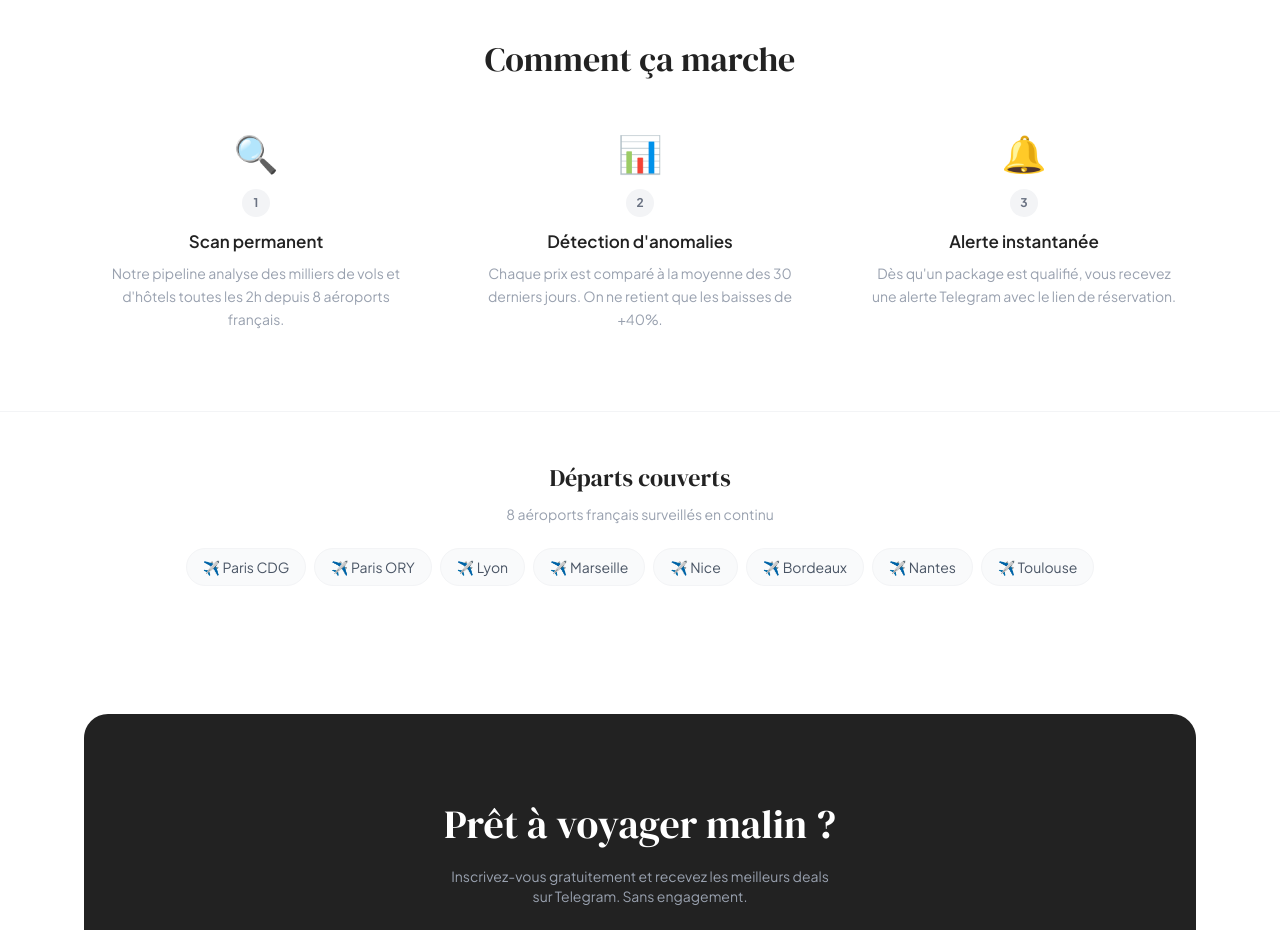
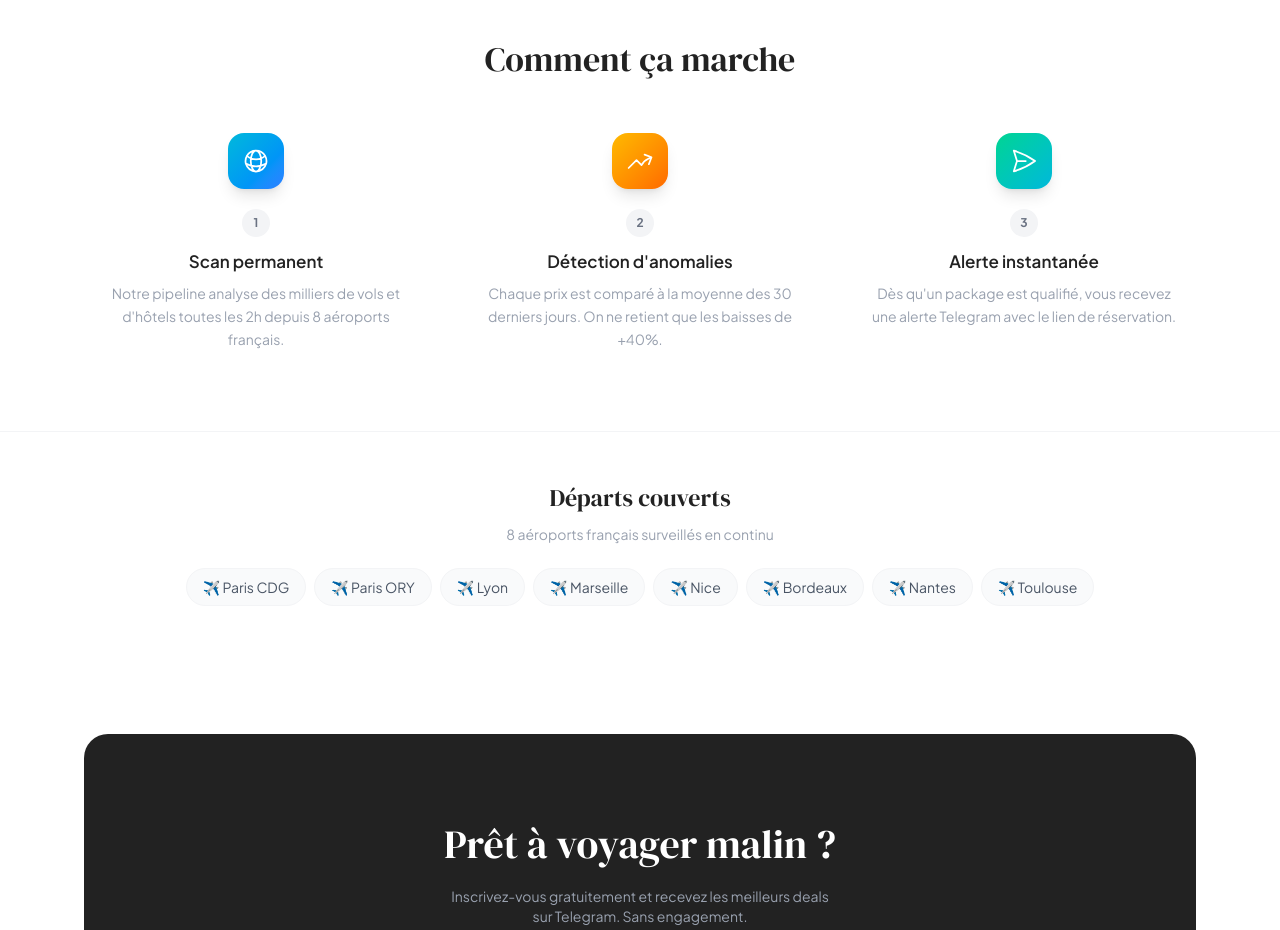
Before and after one commit to pachasandco/globagenius, a Next.js app in the folder frontend/: page / in a window 1280 px wide. Shown: the part 1300-2230 px from the top of the page. Built offline with nearby package versions, Linux system fonts and the light colour scheme.

Commit message:
fix: replace emoji icons with modern SVG gradient icons on landing

```diff
--- a/frontend/src/app/page.tsx
+++ b/frontend/src/app/page.tsx
@@ -172,9 +172,39 @@ export default function Landing() {
 
           <div className="grid md:grid-cols-3 gap-10">
             {[
-              { n: "1", icon: "🔍", t: "Scan permanent", d: "Notre pipeline analyse des milliers de vols et d'hôtels toutes les 2h depuis 8 aéroports français." },
-              { n: "2", icon: "📊", t: "Détection d'anomalies", d: "Chaque prix est comparé à la moyenne des 30 derniers jours. On ne retient que les baisses de +40%." },
-              { n: "3", icon: "🔔", t: "Alerte instantanée", d: "Dès qu'un package est qualifié, vous recevez une alerte Telegram avec le lien de réservation." },
+              {
+                n: "1",
+                t: "Scan permanent",
+                d: "Notre pipeline analyse des milliers de vols et d'hôtels toutes les 2h depuis 8 aéroports français.",
+                icon: (
+                  <svg className="w-7 h-7" fill="none" viewBox="0 0 24 24" stroke="currentColor" strokeWidth={1.5}>
+                    <path strokeLinecap="round" strokeLinejoin="round" d="M12 21a9.004 9.004 0 008.716-6.747M12 21a9.004 9.004 0 01-8.716-6.747M12 21c2.485 0 4.5-4.03 4.5-9S14.485 3 12 3m0 18c-2.485 0-4.5-4.03-4.5-9S9.515 3 12 3m0 0a8.997 8.997 0 017.843 4.582M12 3a8.997 8.997 0 00-7.843 4.582m15.686 0A11.953 11.953 0 0112 10.5c-2.998 0-5.74-1.1-7.843-2.918m15.686 0A8.959 8.959 0 0121 12c0 .778-.099 1.533-.284 2.253m0 0A17.919 17.919 0 0112 16.5a17.92 17.92 0 01-8.716-2.247m0 0A8.966 8.966 0 013 12c0-1.777.515-3.435 1.404-4.832" />
+                  </svg>
+                ),
+                color: "from-cyan-500 to-blue-500",
+              },
+              {
+                n: "2",
+                t: "Détection d'anomalies",
+                d: "Chaque prix est comparé à la moyenne des 30 derniers jours. On ne retient que les baisses de +40%.",
+                icon: (
+                  <svg className="w-7 h-7" fill="none" viewBox="0 0 24 24" stroke="currentColor" strokeWidth={1.5}>
+                    <path strokeLinecap="round" strokeLinejoin="round" d="M2.25 18L9 11.25l4.306 4.307a11.95 11.95 0 015.814-5.519l2.74-1.22m0 0l-5.94-2.28m5.94 2.28l-2.28 5.941" />
+                  </svg>
+                ),
+                color: "from-amber-400 to-orange-500",
+              },
+              {
+                n: "3",
+                t: "Alerte instantanée",
+                d: "Dès qu'un package est qualifié, vous recevez une alerte Telegram avec le lien de réservation.",
+                icon: (
+                  <svg className="w-7 h-7" fill="none" viewBox="0 0 24 24" stroke="currentColor" strokeWidth={1.5}>
+                    <path strokeLinecap="round" strokeLinejoin="round" d="M6 12L3.269 3.126A59.768 59.768 0 0121.485 12 59.77 59.77 0 013.27 20.876L5.999 12zm0 0h7.5" />
+                  </svg>
+                ),
+                color: "from-emerald-400 to-cyan-500",
+              },
             ].map((s, i) => (
               <motion.div
                 key={s.n}
@@ -184,7 +214,9 @@ export default function Landing() {
                 transition={{ delay: i * 0.1 }}
                 className="text-center"
               >
-                <div className="text-4xl mb-4">{s.icon}</div>
+                <div className={`w-14 h-14 rounded-2xl bg-gradient-to-br ${s.color} flex items-center justify-center text-white mx-auto mb-5 shadow-lg`}>
+                  {s.icon}
+                </div>
                 <div className="inline-flex items-center justify-center w-7 h-7 rounded-full bg-gray-100 text-xs font-bold text-gray-500 mb-3">{s.n}</div>
                 <h3 className="font-semibold text-[17px] mb-2">{s.t}</h3>
                 <p className="text-sm text-gray-400 leading-relaxed max-w-xs mx-auto">{s.d}</p>
```
